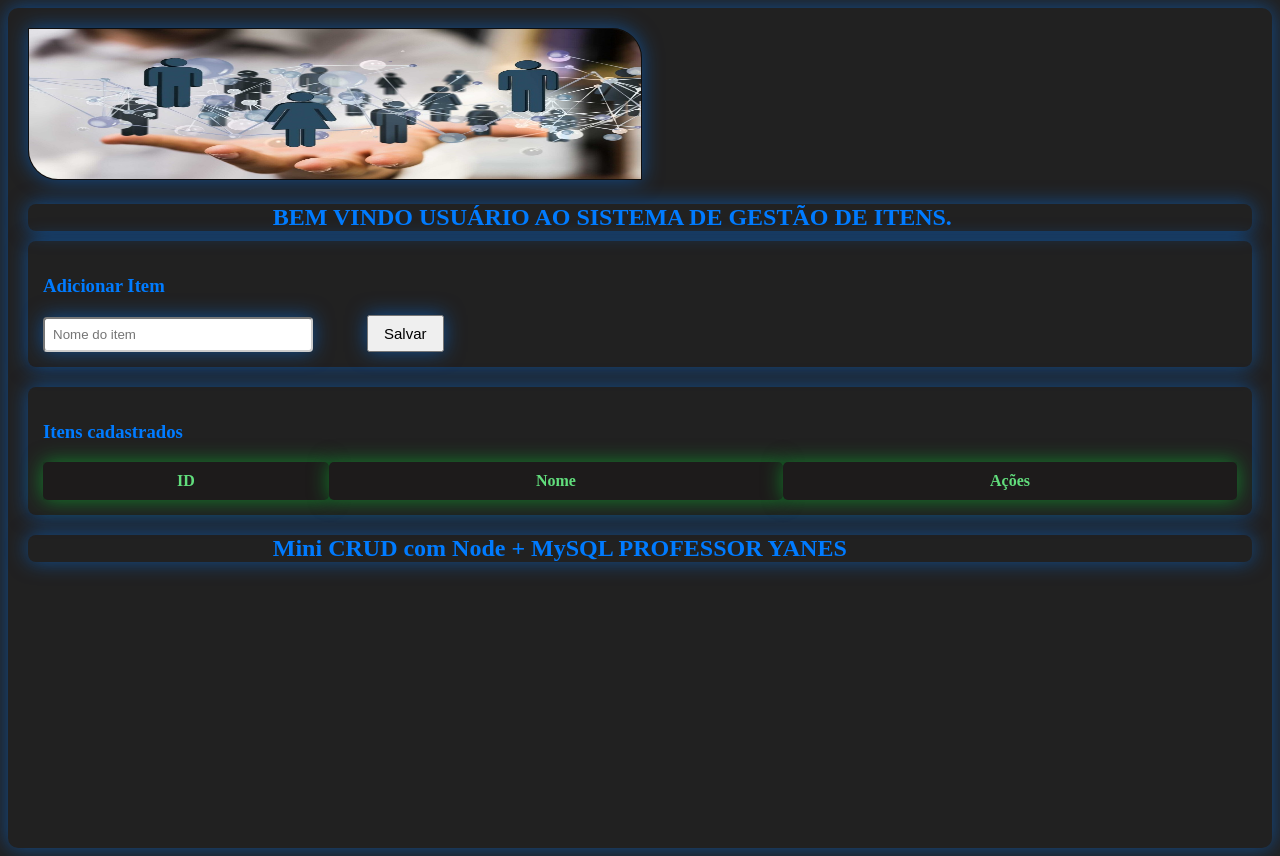
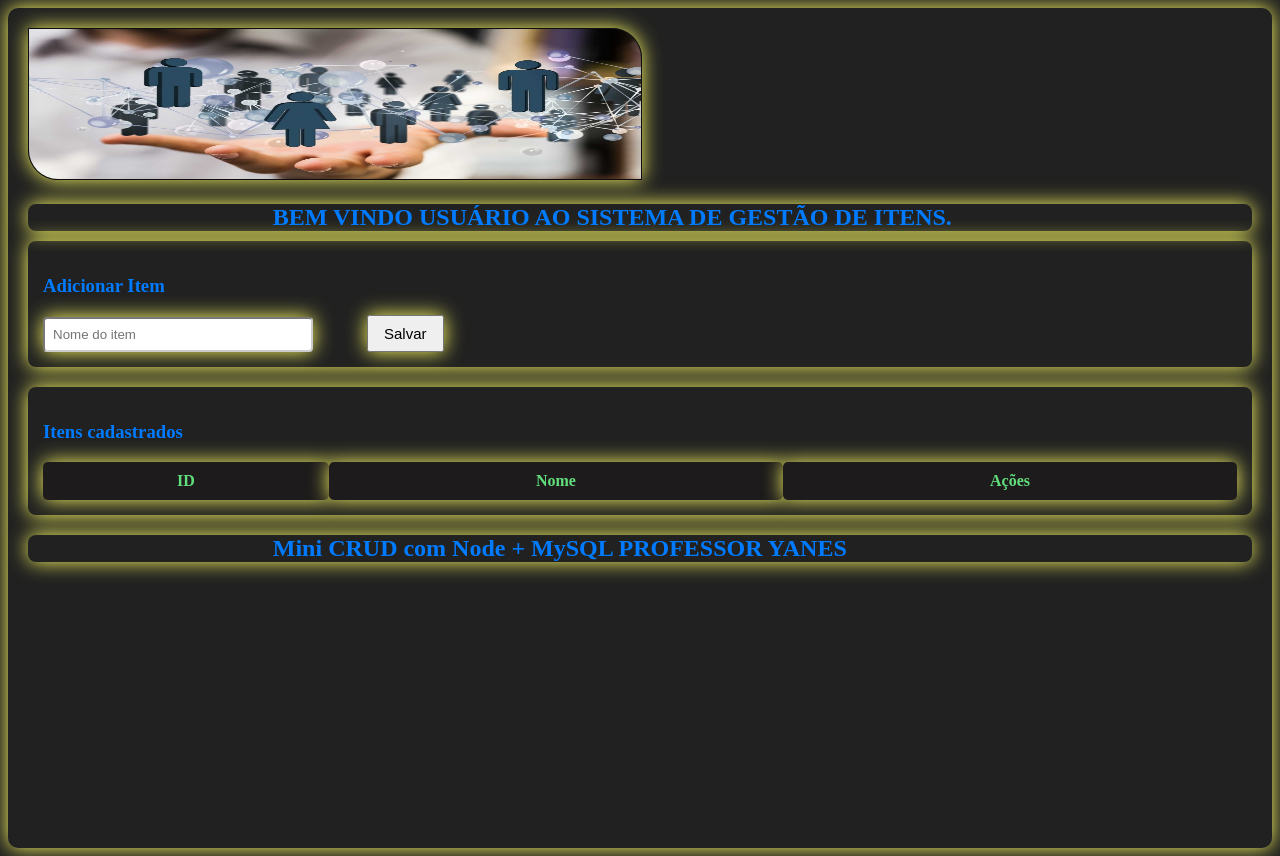
Before and after one commit to sanctiag/Fullstck_Senai, a website: page public/index.html in a window 1280 px wide. Drawn offline with Linux system fonts and the light colour scheme; no server answers.

Commit message:
Change box-shadow color to yellow for UI elements
Updated box-shadow color for various elements to a brighter shade.

```diff
--- a/public/style.css
+++ b/public/style.css
@@ -4,7 +4,7 @@ body {
     border-radius: 10px;
     color: #007bff;
     height: 100vh;
-    box-shadow: 0 0 20px rgba(0, 123, 255, 0.5);
+    box-shadow: 0 0 20px rgba(255, 255, 100, 1);
     border-color: #ccc;
     font-weight: bold;
     font-family: "Times New Roman", Times, serif;
@@ -13,7 +13,7 @@ body {
 
 h2 {
     margin-bottom: 10px;
-    box-shadow: 0 0 20px rgba(0, 123, 255, 0.5);
+    box-shadow: 0 0 20px rgba(255, 255, 100, 1);
     border-color: #ccc;
     border-radius: 8px;
     padding-left: 20%;
@@ -24,7 +24,7 @@ h2 {
     padding: 15px;
     border-radius: 8px;
     margin-bottom: 20px;
-    box-shadow: 0 0 20px rgba(0, 123, 255, 0.5);
+    box-shadow: 0 0 20px rgba(255, 255, 100, 1);
     border-color: #ccc;
 
 }
@@ -33,7 +33,7 @@ input {
     padding: 8px;
     width: 250px;
     border-radius: 4px;
-    box-shadow: 0 0 20px rgba(0, 123, 255, 0.5);
+    box-shadow: 0 0 20px rgba(255, 255, 100, 1);
     border-color: #ccc;
 
 }
@@ -42,7 +42,7 @@ button {
     padding: 8px 15px;
     cursor: pointer;
     margin-left: 50px;
-    box-shadow: 0 0 20px rgba(0, 123, 255, 0.5);
+    box-shadow: 0 0 20px rgba(255, 255, 100, 1);
     font-size: 15px;
 }
 
@@ -54,7 +54,7 @@ table {
 
 th, td {
     padding: 10px;
-    box-shadow: 0 0 20px rgba(5, 224, 53, 0.5);
+    box-shadow: 0 0 20px rgba(255, 255, 100, 1);
 
 
 }
@@ -69,7 +69,7 @@ tr:hover {
     background: #1d1b1b;
     color: #61dd7c;
     font-weight: bold;
-    box-shadow: 0 0 20px rgba(5, 224, 53, 0.5);
+    box-shadow: 0 0 20px rgba(255, 255, 100, 1);
 }
 .tdh:hover {
     background: #07f13a;
@@ -80,7 +80,7 @@ tr:hover {
 
 input:focus {
   border-color: #007bff;
-  box-shadow: 0 0 50px rgba(202, 99, 2, 0.5);
+  box-shadow: 0 0 50px rgba(255, 255, 100, 1);
   outline: none; /* Remove borda padrão do navegador */
   transform: scale(1.5);
   margin-left: 100px;
@@ -92,7 +92,7 @@ img
     width: 50%;
     height: 150px;
     border-radius: 0px 30px 0px 30px;
-    box-shadow: 0 0 20px rgba(0, 123, 255, 0.5);
+    box-shadow: 0 0 20px rgba(255, 255, 100, 1);
 
     border: solid 1px #0f0e0e;
 
```
